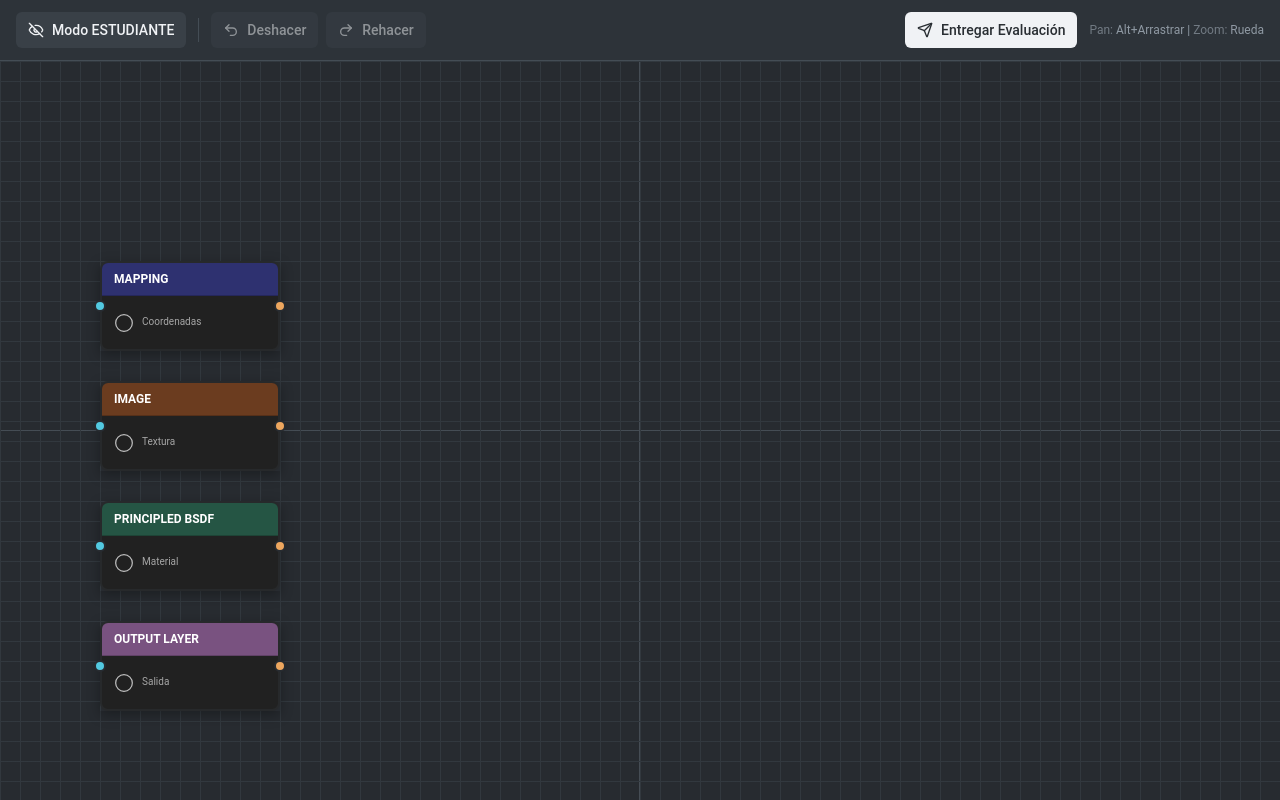
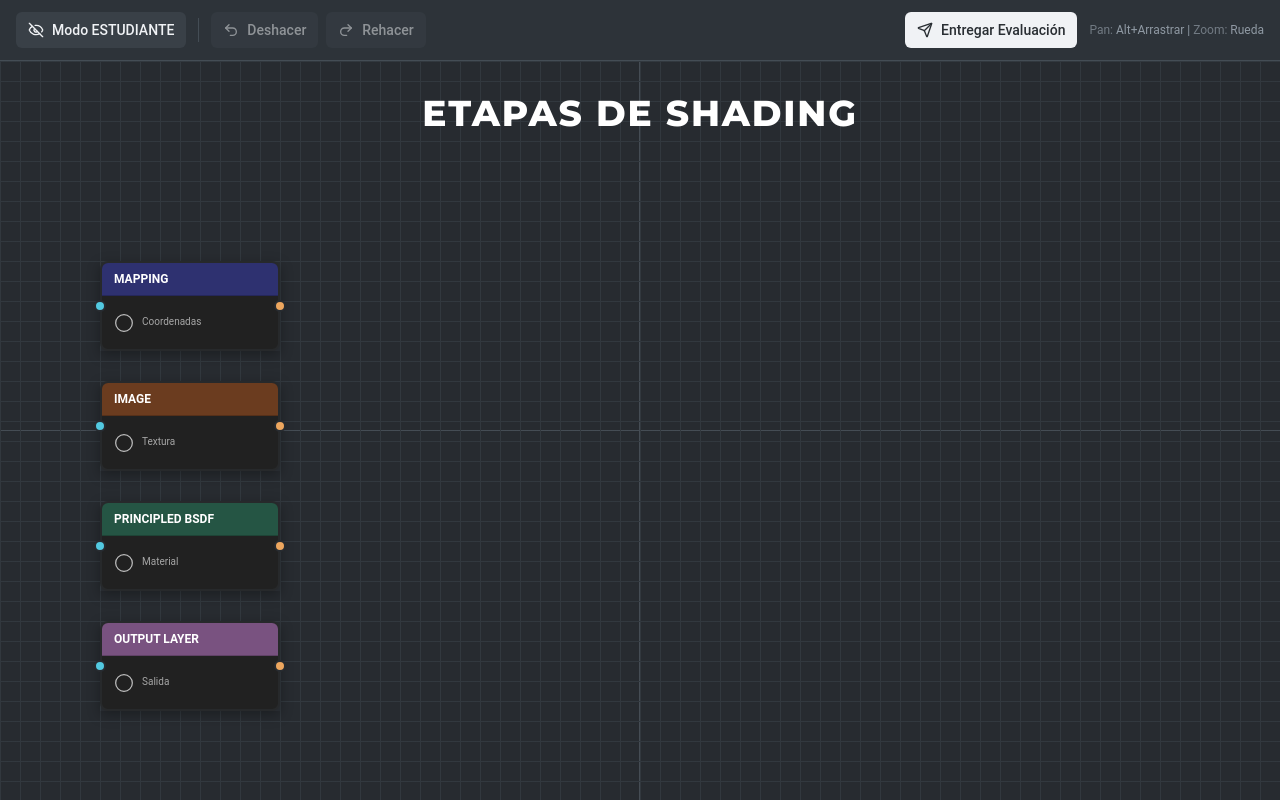
Before and after one commit to TantoG/pastel-node-flow, a React (Vite) app: page / in a window 1280 px wide. Built offline with nearby package versions, Linux system fonts and the light colour scheme; the HTML template or start-up script is replaced by a standard one.

Commit message:
Add page title

```diff
--- a/index.html
+++ b/index.html
@@ -4,6 +4,7 @@
     <meta charset="UTF-8" />
     <meta name="viewport" content="width=device-width, initial-scale=1.0" />
     <title>Evaluación de Nodos - Editor Interactivo</title>
+    <link rel="stylesheet" href="https://fonts.googleapis.com/css2?family=Montserrat:wght@700;800&display=swap">
     <meta name="description" content="Sistema de evaluación interactivo con editor de nodos estilo Blender para conectar secuencias" />
     <meta name="author" content="Lovable" />
 
--- a/src/components/NodeCanvas.tsx
+++ b/src/components/NodeCanvas.tsx
@@ -314,6 +314,13 @@ export const NodeCanvas = () => {
           }}
           className="relative w-full h-full"
         >
+          {/* Title */}
+          <div className="absolute top-8 left-1/2 -translate-x-1/2 z-50">
+            <h1 className="text-4xl font-heading font-extrabold text-white tracking-wider">
+              ETAPAS DE SHADING
+            </h1>
+          </div>
+
           {/* Student's work label */}
           {submitted && (
             <div className="absolute top-4 left-4 bg-canvas-fg/10 backdrop-blur-sm px-4 py-2 rounded-lg border border-canvas-fg/20">
--- a/tailwind.config.ts
+++ b/tailwind.config.ts
@@ -13,6 +13,9 @@ export default {
       },
     },
     extend: {
+      fontFamily: {
+        'heading': ['Montserrat', 'sans-serif'],
+      },
       colors: {
         border: "hsl(var(--border))",
         input: "hsl(var(--input))",
```
